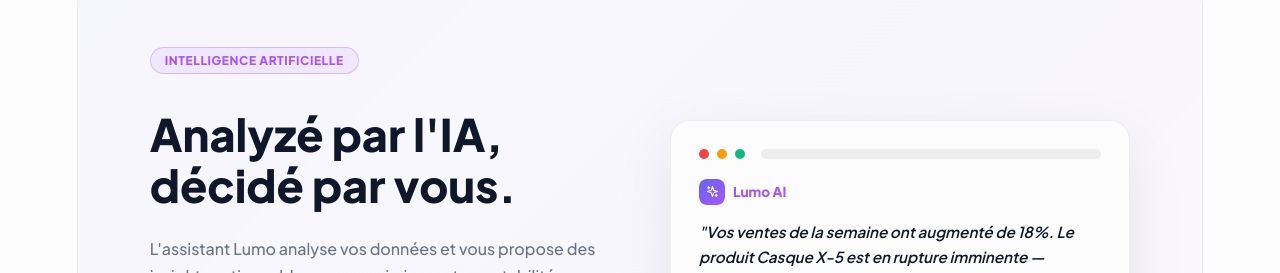
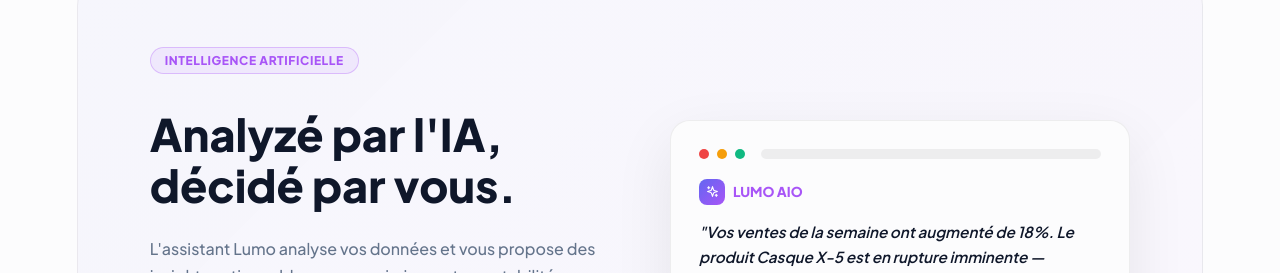
Before and after one commit to nocodescreen-tech/LUMO, a React (Vite) app in the folder client/: page / in a window 1280 px wide. Shown: the part 6764-7037 px from the top of the page. Built offline with nearby package versions, Linux system fonts and the light colour scheme; no server answers.

Commit message:
Replace LUMO AI references with LUMO AIO

```diff
--- a/client/src/components/dashboard/AISuggestions.tsx
+++ b/client/src/components/dashboard/AISuggestions.tsx
@@ -50,7 +50,7 @@ const AISuggestions = () => {
         <div className="glass" style={{ padding: '32px', borderRadius: '32px', border: '1px solid var(--border)' }}>
             <div style={{ display: 'flex', justifyContent: 'space-between', alignItems: 'center', marginBottom: '24px' }}>
                 <h3 style={{ fontSize: '1.4rem', fontWeight: '900', display: 'flex', alignItems: 'center', gap: '12px' }}>
-                    <Sparkles size={24} color="var(--primary)" /> Lumo AI Insights
+                    <Sparkles size={24} color="var(--primary)" /> LUMO AIO Insights
                 </h3>
             </div>
 
--- a/client/src/pages/Landing.tsx
+++ b/client/src/pages/Landing.tsx
@@ -1027,7 +1027,7 @@ export default function Landing() {
               <div style={{ width: 26, height: 26, borderRadius: 8, background: 'linear-gradient(135deg, #6366f1, #a855f7)', display: 'flex', alignItems: 'center', justifyContent: 'center' }}>
                 <Sparkles size={13} color="white" />
               </div>
-              <span style={{ fontWeight: 800, fontSize: '0.85rem', color: '#a855f7' }}>Lumo AI</span>
+              <span style={{ fontWeight: 800, fontSize: '0.85rem', color: '#a855f7' }}>LUMO AIO</span>
             </div>
             <p style={{ fontStyle: 'italic', color: 'var(--text-main)', fontWeight: 600, fontSize: '0.95rem', lineHeight: 1.65, marginBottom: 20 }}>
               {language === 'fr'
@@ -1606,7 +1606,7 @@ export default function Landing() {
         </div>
       </footer>
 
-      {/* ── CHAT WIDGET (LUMO AI LIVE) ────────────────────────── */}
+      {/* ── CHAT WIDGET (LUMO AIO LIVE) ────────────────────────── */}
       <div style={{ position: 'fixed', bottom: 30, right: 90, zIndex: 1000 }}>
         <AnimatePresence>
           {chatOpen && (
--- a/client/vite.config.ts
+++ b/client/vite.config.ts
@@ -14,8 +14,8 @@ export default defineConfig({
       registerType: 'autoUpdate',
       includeAssets: ['lumo_logo.svg', 'apple-touch-icon.png', 'masked-icon.svg'],
       manifest: {
-        name: 'Lumo AI',
-        short_name: 'Lumo AI',
+        name: 'LUMO AIO',
+        short_name: 'LUMO AIO',
         description: 'Solution ERP complète pour commerçants en RDC',
         theme_color: '#6366f1',
         background_color: '#ffffff',
```
Also changed, not shown: 2 other files (tests, documents, lock files or other folders).
